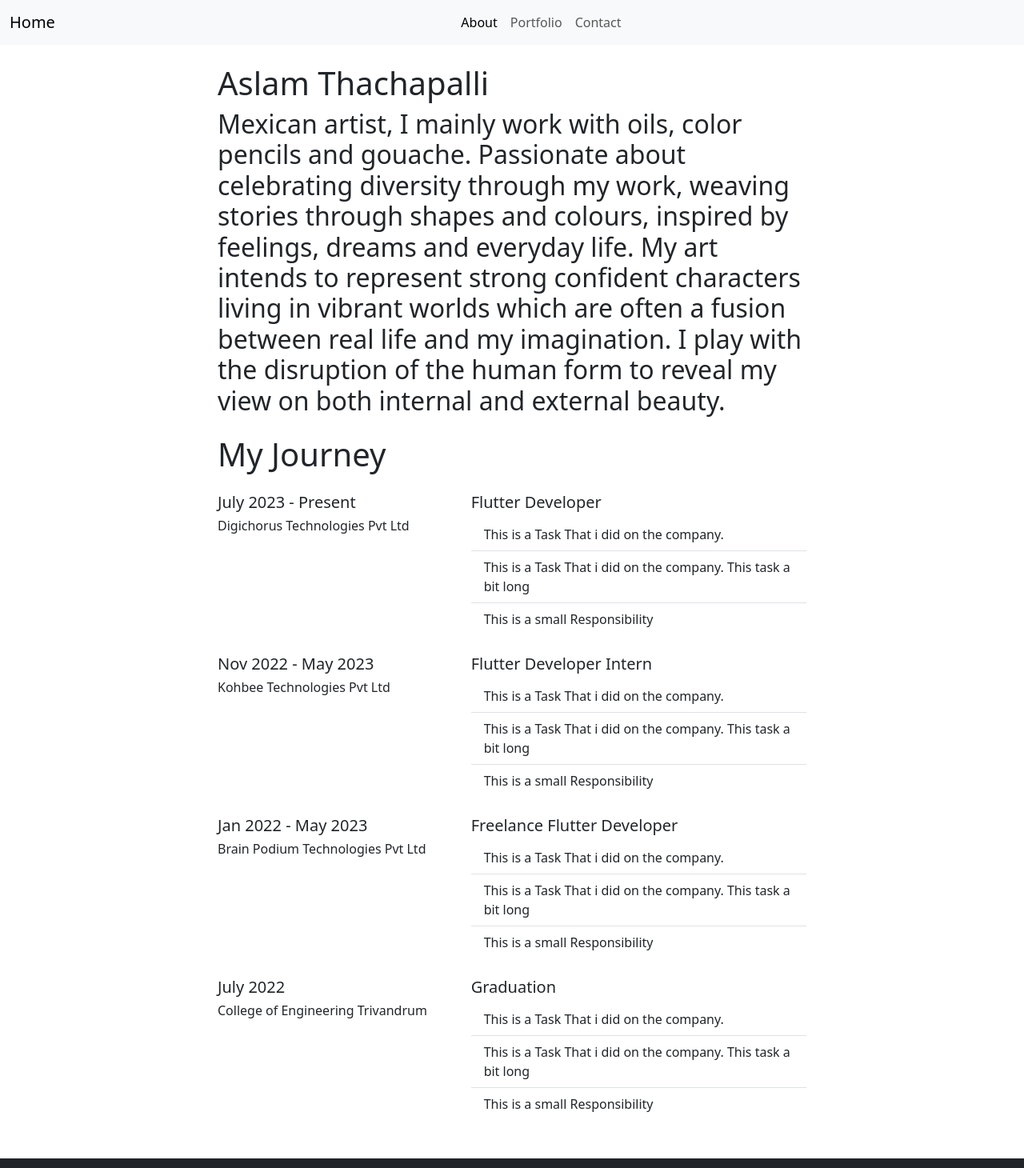
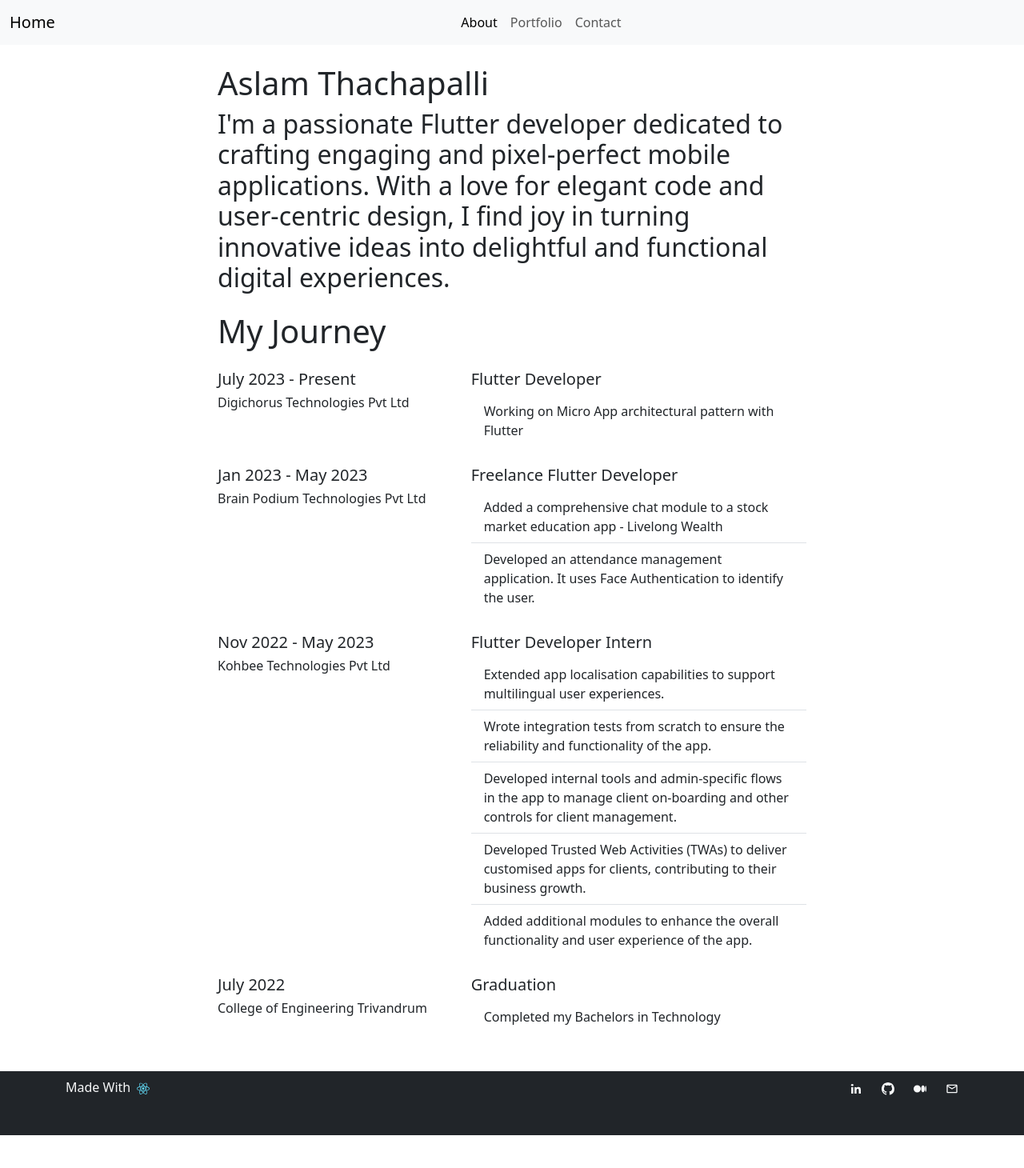
Before and after one commit to AslamThachapalli/my-personal-website, a React (Vite) app: page /info in a window 1280 px wide. Shown: the top 1460 px of the page at 80% size. After the commit the page ends 1419 px from the top, so only its background shows below. Built offline with nearby package versions, Linux system fonts and the light colour scheme.

Commit message:
added contents to my jouney and home page

```diff
--- a/src/components/Journey.jsx
+++ b/src/components/Journey.jsx
@@ -1,9 +1,15 @@
-const Journey = ({ period, company, title, responsibilities }) => {
+const Journey = ({ period, company, title, responsibilities, link }) => {
   return (
     <div className="row mt-4">
       <div className="col-md-5">
         <h5>{period}</h5>
-        <h6>{company}</h6>
+        <a
+          href={link}
+          target="_blank"
+          style={{ textDecoration: "none", color: "inherit" }}
+        >
+          <h6>{company}</h6>
+        </a>
       </div>
 
       <div className="col-md-7">
--- a/src/pages/About.jsx
+++ b/src/pages/About.jsx
@@ -11,14 +11,10 @@ const About = () => {
           <div className="col-11 col-lg-8">
             <h1 className="mt-4">Aslam Thachapalli</h1>
             <h2 className="mt-2">
-              Mexican artist, I mainly work with oils, color pencils and
-              gouache. Passionate about celebrating diversity through my work,
-              weaving stories through shapes and colours, inspired by feelings,
-              dreams and everyday life. My art intends to represent strong
-              confident characters living in vibrant worlds which are often a
-              fusion between real life and my imagination. I play with the
-              disruption of the human form to reveal my view on both internal
-              and external beauty.
+              I'm a passionate Flutter developer dedicated to crafting engaging
+              and pixel-perfect mobile applications. With a love for elegant
+              code and user-centric design, I find joy in turning innovative
+              ideas into delightful and functional digital experiences.
             </h2>
             <h1 className="mt-4">My Journey</h1>
             <div className="mt-2">
@@ -27,10 +23,20 @@ const About = () => {
                 company="Digichorus Technologies Pvt Ltd"
                 title="Flutter Developer"
                 responsibilities={[
-                  "This is a Task That i did on the company.",
-                  "This is a Task That i did on the company. This task a bit long",
-                  "This is a small Responsibility",
+                  "Working on Micro App architectural pattern with Flutter",
                 ]}
+                link="https://www.digichorus.com/"
+              />
+
+              <Journey
+                period="Jan 2023 - May 2023"
+                company="Brain Podium Technologies Pvt Ltd"
+                title="Freelance Flutter Developer"
+                responsibilities={[
+                  "Added a comprehensive chat module to a stock market education app - Livelong Wealth",
+                  "Developed an attendance management application. It uses Face Authentication to identify the user.",
+                ]}
+                link="https://www.brainpodium.com/"
               />
 
               <Journey
@@ -38,39 +44,28 @@ const About = () => {
                 company="Kohbee Technologies Pvt Ltd"
                 title="Flutter Developer Intern"
                 responsibilities={[
-                  "This is a Task That i did on the company.",
-                  "This is a Task That i did on the company. This task a bit long",
-                  "This is a small Responsibility",
+                  "Extended app localisation capabilities to support multilingual user experiences.",
+                  "Wrote integration tests from scratch to ensure the reliability and functionality of the app.",
+                  "Developed internal tools and admin-specific flows in the app to manage client on-boarding and other controls for client management.",
+                  "Developed Trusted Web Activities (TWAs) to deliver customised apps for clients, contributing to their business growth.",
+                  "Added additional modules to enhance the overall functionality and user experience of the app.",
                 ]}
-              />
-
-              <Journey
-                period="Jan 2022 - May 2023"
-                company="Brain Podium Technologies Pvt Ltd"
-                title="Freelance Flutter Developer"
-                responsibilities={[
-                  "This is a Task That i did on the company.",
-                  "This is a Task That i did on the company. This task a bit long",
-                  "This is a small Responsibility",
-                ]}
+                link="https://www.kohbee.com/"
               />
 
               <Journey
                 period="July 2022"
                 company="College of Engineering Trivandrum"
                 title="Graduation"
-                responsibilities={[
-                  "This is a Task That i did on the company.",
-                  "This is a Task That i did on the company. This task a bit long",
-                  "This is a small Responsibility",
-                ]}
+                responsibilities={["Completed my Bachelors in Technology"]}
+                link="https://www.cet.ac.in/"
               />
             </div>
           </div>
         </div>
       </div>
       <br /> <br />
-      <Footer></Footer>
+      <Footer />
     </>
   );
 };
--- a/src/pages/Contact.jsx
+++ b/src/pages/Contact.jsx
@@ -11,11 +11,16 @@ const Contact = () => {
       <div className="d-flex flex-column vh-100 justify-content-between">
         <Header currentTab="Contact" />
         <div className="container">
-          <div className="row d-flex align-items-center">
-            <div className="col-md-6">
+          <div className="row d-flex align-items-center p-md-0 p-2">
+            <div className="col-md-6 mt-md-0 mt-4">
               <h1>Let's Talk!</h1>
+              <h4>
+                Feel free to reach out or connect with me on LinkedIn/GitHub.
+                Let's embark on a journey to reshape the digital world, one
+                Flutter app at a time.
+              </h4>
             </div>
-            <div className="col-md-6 d-flex flex-column">
+            <div className="col-md-6 d-flex flex-column mt-md-0 mt-4">
               <div className="d-flex justify-content-center mb-4">
                 <SocialMedia
                   isBlackIcon={true}
@@ -35,10 +40,11 @@ const Contact = () => {
                 </SocialMedia>
               </div>
               <ContactForm />
+              <br className="d-block d-md-none" />
             </div>
           </div>
         </div>
-        <Footer></Footer>
+        <Footer />
       </div>
     </>
   );
--- a/src/pages/Home.jsx
+++ b/src/pages/Home.jsx
@@ -13,16 +13,30 @@ const Home = () => {
           <div className="col-md-10 col-lg-8 m-4 ">
             <h1 className="text-center">Aslam Thachapalli</h1>
             <h2 className="text-start mt-4">
-              Hi! I am a Flutter Developer based in India. Here you can see some
-              of my latest <span className="text-light">work</span>
+              Hello, I am Aslam. Welcome to my corner of the internet! I am a
+              Flutter Developer based in India. Here you can see some of my
+              favorite{" "}
+              <span
+                className="text-light"
+                onClick={() => navigate("portfolio")}
+                style={{ cursor: "pointer" }}
+              >
+                WORK.
+              </span>
             </h2>
 
             <h2 className="text-start mt-4">
-              Feel free to snoop around my{" "}
+              Feel free to snoop around on my{" "}
               <span className="text-light">CV.</span>
               <br />
-              For Enquiries and How you doing{" "}
-              <span className="text-light">contact me,</span>
+              For inquiries or a how you doing{" "}
+              <span
+                className="text-light"
+                onClick={() => navigate("contact")}
+                style={{ cursor: "pointer" }}
+              >
+                CONTACT ME,
+              </span>
               <br />I will be happy to hear from you.
             </h2>
 
--- a/src/pages/Portfolio.jsx
+++ b/src/pages/Portfolio.jsx
@@ -54,7 +54,7 @@ const Portfolio = () => {
         </div>
       </div>
       <br />
-      <Footer></Footer>
+      <Footer />
     </>
   );
 };
```
